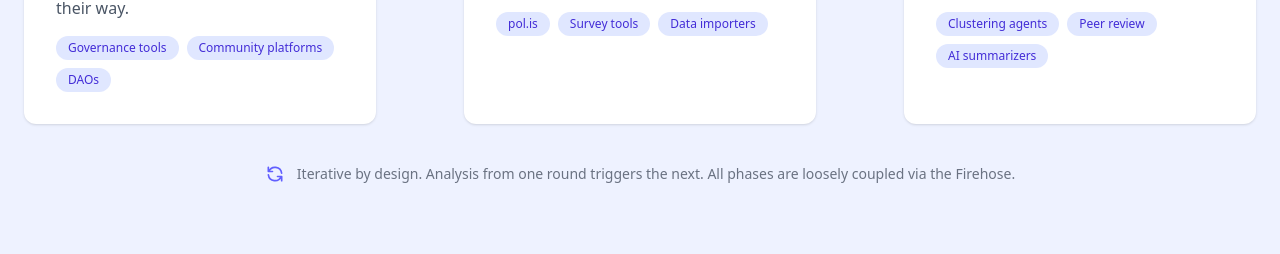
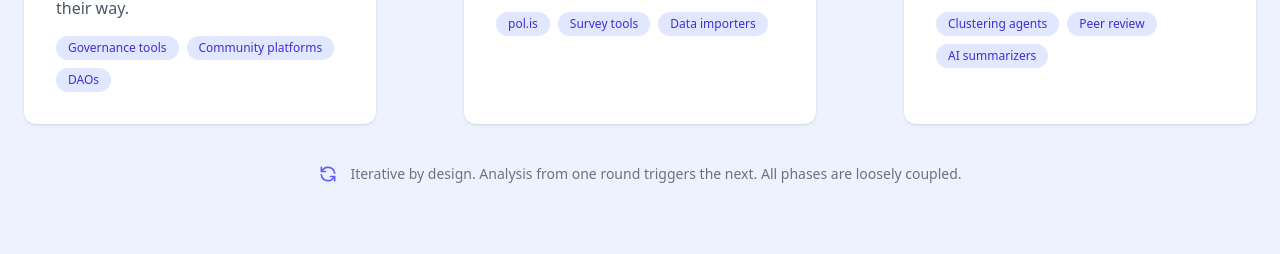
Before and after one commit to dds-wg/dds, an Astro site in the folder website/: page / in a window 1280 px wide. Shown: the part 1504-1758 px from the top of the page. Built offline with nearby package versions, Linux system fonts and the light colour scheme; Astro itself is replaced by a stand-in of ours; what @iconify/tailwind4 would draw is missing.

Commit message:
chore: remove Firehose mention from cycle indicator

```diff
--- a/website/src/pages/index.astro
+++ b/website/src/pages/index.astro
@@ -250,7 +250,7 @@ import BaseLayout from "../layouts/BaseLayout.astro";
         </svg>
         <p class="text-sm text-gray-500">
           Iterative by design. Analysis from one round triggers the next.
-          All phases are loosely coupled via the Firehose.
+          All phases are loosely coupled.
         </p>
       </div>
     </div>
```
